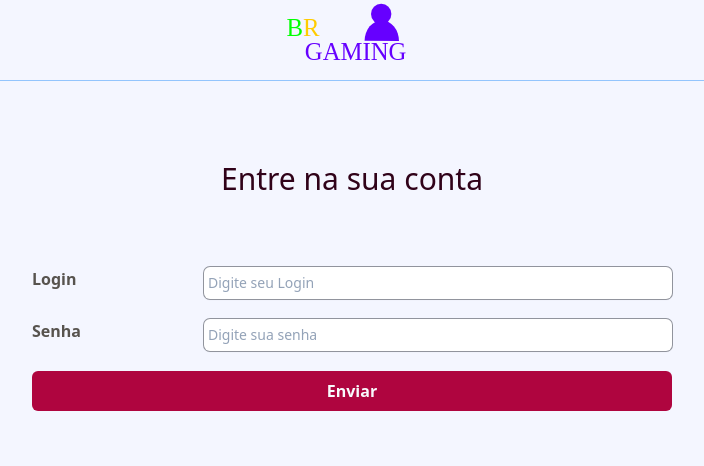
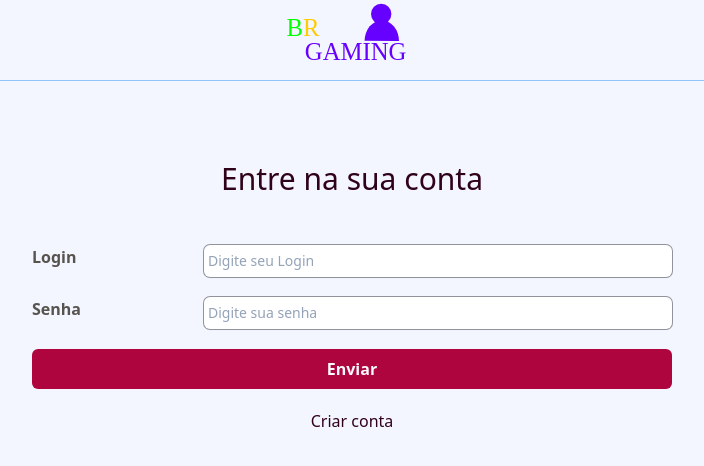
Before and after one commit to netojocelino/brgaming-users, a React (Vite) app: page / in a window 1280 px wide. Shown: the top 466 px of the page, without its empty margins (288-992 px from the left). Built offline with nearby package versions, Linux system fonts and the light colour scheme.

Commit message:
login with 'create account' link

```diff
--- a/src/pages/Login.tsx
+++ b/src/pages/Login.tsx
@@ -1,6 +1,6 @@
 import logo from '../assets/logo.svg'
 
-export default function Home () {
+export default function () {
     return (
         <div className='w-screen h-screen items-center flex flex-col overscroll-none'>
             <div className='flex w-full justify-center border-b border-blue-300'>
@@ -45,6 +45,13 @@ export default function Home () {
                             type="submit"
                         >Enviar</button>
                     </div>
+
+                    <div className='w-full flex justify-center items-center'>
+                        <a
+                            className='text-custom-100 hover:text-custom-200 visited:text-custom-200 '
+                            href='#create'
+                        >Criar conta</a>
+                    </div>
                 </form>
             </div>
         </div>
```
